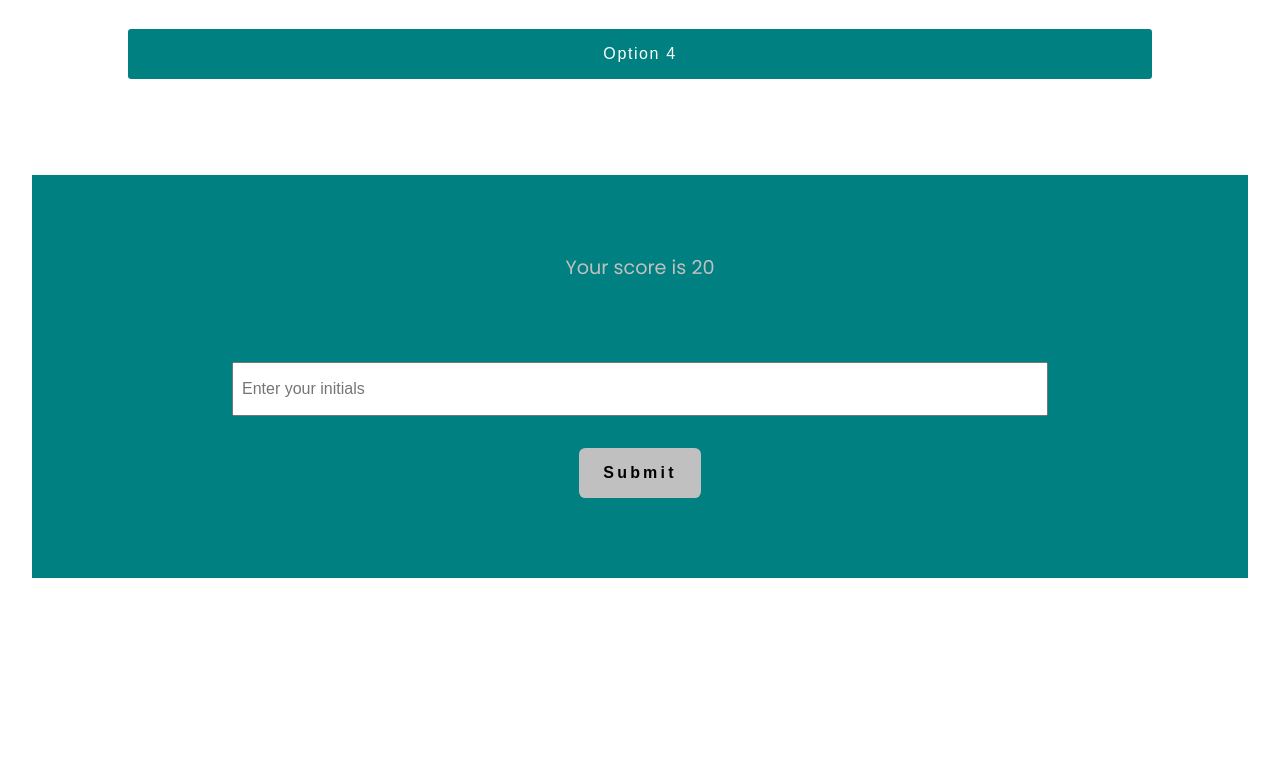
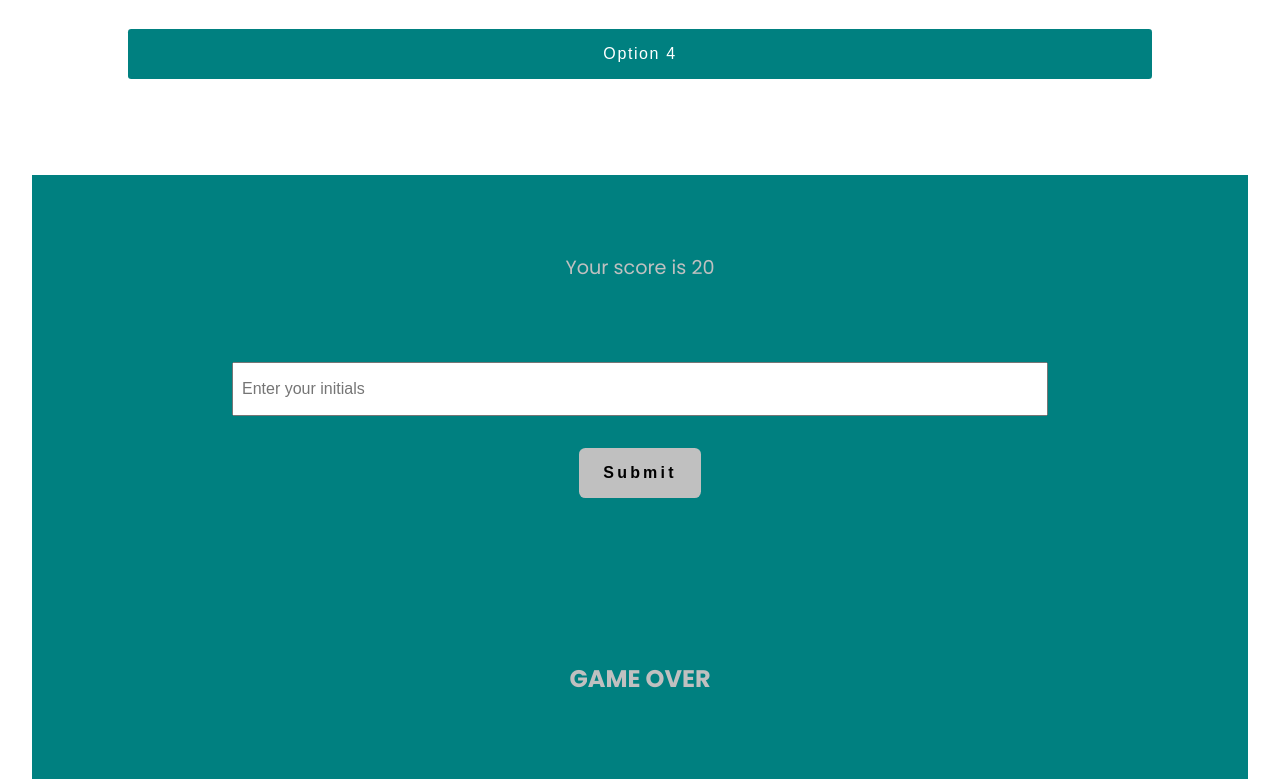
Before and after one commit to andradag/game-quiz, a plain HTML site: page index.html in a window 1280 px wide. Shown: the part 1085-1864 px from the top of the page. Before the commit the page ends 1663 px from the top, so only its background shows below. Drawn offline with Linux system fonts and the light colour scheme.

Commit message:
styled game over container

```diff
--- a/assets/css/styles.css
+++ b/assets/css/styles.css
@@ -156,6 +156,11 @@ body {
   font-size: 1rem;
   width: 75%;
 }
+.game-over {
+  text-align: center;
+  background-color: var(--teal);
+  color: var(--silver);
+}
 
 @media screen and (max-width: 576px) {
   .nav-container {
--- a/index.html
+++ b/index.html
@@ -74,6 +74,11 @@
         </form>
       </div>
 
+
+      <div class="container game-over">
+        <h2>GAME OVER</h2>
+      </div>
+
     </main>
     <script src="./assets/js/index.js"></script>
   </body>
```
